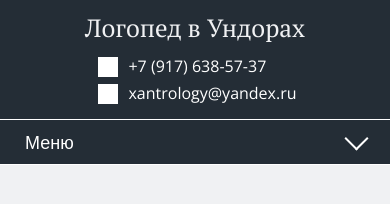
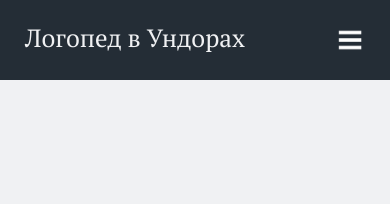
Before and after one commit to PereplutCW/SpeechTherapist, a plain HTML site: page index.html in a window 390 px wide. Drawn offline with nearby package versions, Linux system fonts and the light colour scheme.

Commit message:
Changed markup & styles of header in index.html

```diff
--- a/css/style.css
+++ b/css/style.css
@@ -32,20 +32,20 @@ a {
 
 .page-header__top {
   display: flex;
-  flex-direction: column;
+  flex-direction: row;
   align-items: center;
-  padding: 15px 25px;
+  padding: 25px;
+  padding-bottom: 30px;
 }
 
 @media (min-width: 525px) {
   .page-header__top {
-    flex-direction: row;
     justify-content: space-between;
   }
 }
 
 .logo {
-  margin-bottom: 15px;
+  margin-right: 45px;
 
   font-family: "PT Serif", serif;
   font-weight: 400;
@@ -63,6 +63,7 @@ a {
 }
 
 .contact {
+  display: none;
   box-sizing: border-box;
   padding-left: 35px;
 
@@ -104,15 +105,21 @@ a {
 }
 
 .page-header__label {
-  position: relative;
+  position: absolute;
+  top: 50%;
+  right: 25px;
 
   display: block;
-  padding: 10px 25px;
+  width: 30px;
+  height: 30px;
+  margin-top: -15px;
 
+  font-size: 0;
 
-  background-color: #242D36;
-  border-top: 1px solid #fff;
-  border-bottom: 1px solid #fff;
+  background-image: url("../img/icon_burger.png");
+  background-size: contain;
+  background-repeat: no-repeat;
+  background-position: center;
 
   cursor: pointer;
 }
@@ -123,26 +130,8 @@ a {
   }
 }
 
-.page-header__label::after {
-  content: "";
-
-  position: absolute;
-  top: 10px;
-  right: 25px;
-
-  display: table;
-  width: 15px;
-  height: 15px;
-
-  border-bottom: 2px solid #fff;
-  border-right: 2px solid #fff;
-
-  transform: rotate(45deg);
-}
-
-#burger:checked ~ .page-header__label::after {
-  top: 20px;
-  transform: rotate(225deg);
+#burger:checked ~ .page-header__label {
+  background-image: url("../img/icon_cross.png");
 }
 
 .main-menu {
```
Also changed, not shown: img/icon_burger.png (added), img/icon_cross.png (added).
